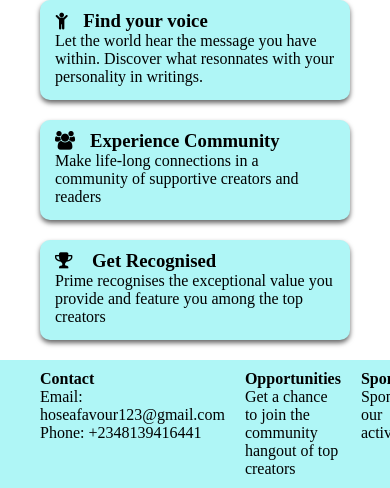
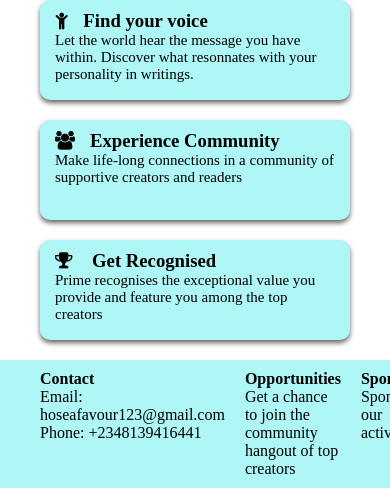
Before and after one commit to Hoseafavour123/orbitaltech_blog, a Flask app: page / in a window 390 px wide; the page is wider, and only the part inside the window is pictured. Shown: the part 608-1096 px from the top of that part. Run offline with Flask 3, Linux system fonts and the light colour scheme.

```diff
--- a/static/styles/index.css
+++ b/static/styles/index.css
@@ -169,6 +169,9 @@ footer {
     .card i {
         margin-right: 15px;
     }
+    .card p {
+        font-size: 15px;
+    }
 
 
     .foot-card {
```
